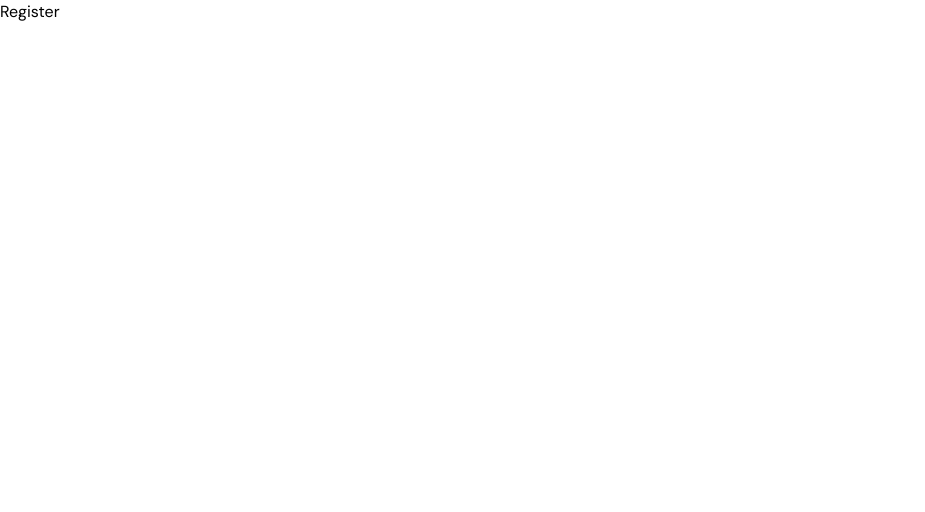
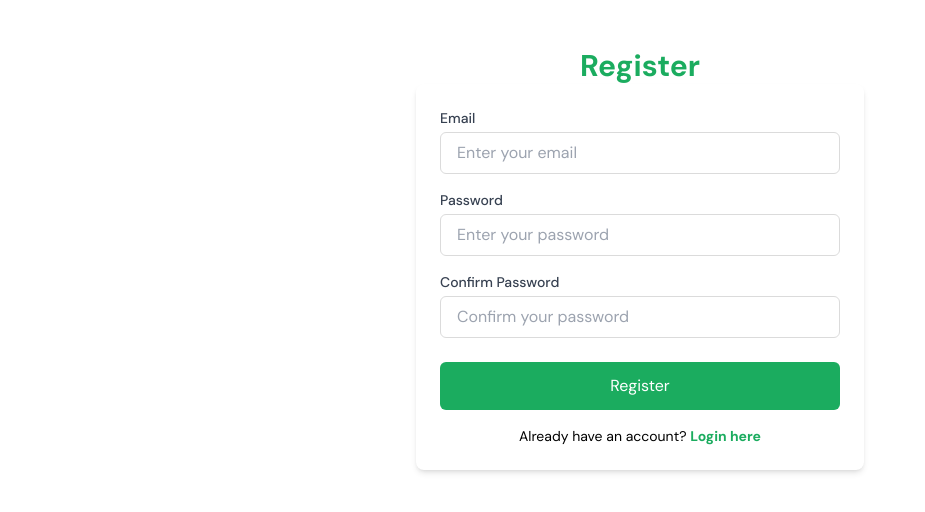
Before and after one commit to dizzpy/Greenie-Web, a React (Vite) app: page /register in a window 1280 px wide. Shown: the top 512 px of the page, without its empty margins (0-925 px from the left). Built offline with nearby package versions, Linux system fonts and the light colour scheme.

Commit message:
feat: add frontend of register page

```diff
--- a/src/auth/Pages/Register.jsx
+++ b/src/auth/Pages/Register.jsx
@@ -1,8 +1,102 @@
+import { useState } from 'react';
+import { useNavigate } from 'react-router-dom';
+import axios from 'axios';
+import Button from '../Components/Button';
+
 const Register = () => {
+  const [email, setEmail] = useState('');
+  const [password, setPassword] = useState('');
+  const [confirmPassword, setConfirmPassword] = useState('');
+  const [err, setErr] = useState('');
+  const navigate = useNavigate();
+
+  const handleSubmit = async (e) => {
+    e.preventDefault();
+
+    // Check if password and confirm password match
+    if (password !== confirmPassword) {
+      setErr('Passwords do not match!');
+      return;
+    }
+
+    try {
+      await axios.post('/api/auth/register', { email, password });
+      // On successful registration, redirect to login page
+      navigate('/login');
+    } catch (error) {
+      setErr(error.response?.data?.message || 'Something went wrong!');
+    }
+  };
+
   return (
-    <div className="register-container">
-      <h2>Register</h2>
-      {/* Add your registration form here */}
+    <div className="w-full max-w-md mx-auto mt-12">
+      <h2 className="text-center text-3xl font-bold text-primary-green">
+        Register
+      </h2>
+      {err && <p className="text-red-500 text-center mt-4">{err}</p>}
+      <form
+        onSubmit={handleSubmit}
+        className="bg-white p-6 rounded-lg shadow-md"
+      >
+        <div className="mb-4">
+          <label
+            htmlFor="email"
+            className="block text-sm font-medium text-gray-700"
+          >
+            Email
+          </label>
+          <input
+            type="email"
+            id="email"
+            className="mt-1 block w-full px-4 py-2 border border-outline rounded-md focus:ring-primary-green focus:border-primary-green"
+            placeholder="Enter your email"
+            value={email}
+            onChange={(e) => setEmail(e.target.value)}
+            required
+          />
+        </div>
+        <div className="mb-4">
+          <label
+            htmlFor="password"
+            className="block text-sm font-medium text-gray-700"
+          >
+            Password
+          </label>
+          <input
+            type="password"
+            id="password"
+            className="mt-1 block w-full px-4 py-2 border border-outline rounded-md focus:ring-primary-green focus:border-primary-green"
+            placeholder="Enter your password"
+            value={password}
+            onChange={(e) => setPassword(e.target.value)}
+            required
+          />
+        </div>
+        <div className="mb-6">
+          <label
+            htmlFor="confirmPassword"
+            className="block text-sm font-medium text-gray-700"
+          >
+            Confirm Password
+          </label>
+          <input
+            type="password"
+            id="confirmPassword"
+            className="mt-1 block w-full px-4 py-2 border border-outline rounded-md focus:ring-primary-green focus:border-primary-green"
+            placeholder="Confirm your password"
+            value={confirmPassword}
+            onChange={(e) => setConfirmPassword(e.target.value)}
+            required
+          />
+        </div>
+        <Button className="w-full">Register</Button>
+        <p className="text-center text-sm mt-4">
+          Already have an account?{' '}
+          <a href="/login" className="text-primary-green font-semibold">
+            Login here
+          </a>
+        </p>
+      </form>
     </div>
   );
 };
```
